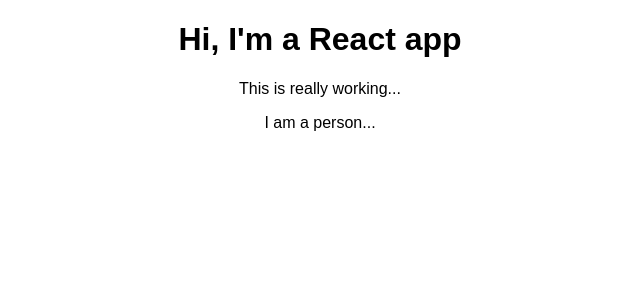
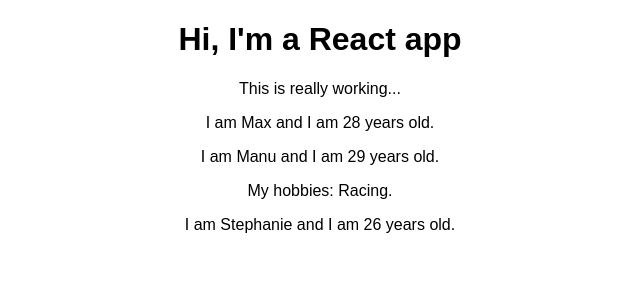
Before and after one commit to dsersch/react-tutorial-01, a React (Create React App) app: page / in a window 1280 px wide. Shown: the top 300 px of the page, without its empty margins (320-960 px from the left). Built offline with nearby package versions, Linux system fonts and the light colour scheme.

Commit message:
lesson 37

```diff
--- a/src/App.jsx
+++ b/src/App.jsx
@@ -8,7 +8,9 @@
       <div className="App">
         <h1>Hi, I'm a React app</h1>
         <p>This is really working...</p>
-        <Person />
+        <Person name="Max" age="28" />
+        <Person name="Manu" age="29">My hobbies: Racing.</Person>
+        <Person name="Stephanie" age="26" />
       </div>
       );
   }
--- a/src/Person/Person.jsx
+++ b/src/Person/Person.jsx
@@ -1,7 +1,12 @@
 import React from 'react';
 
-const person = () => {
-    return <p>I am a person...</p>;
+const person = (props) => {
+    return (
+        <div>
+            <p>I am {props.name} and I am {props.age} years old.</p>
+            <p>{props.children}</p>
+        </div>
+    )
 };
 
 export default person;
```
